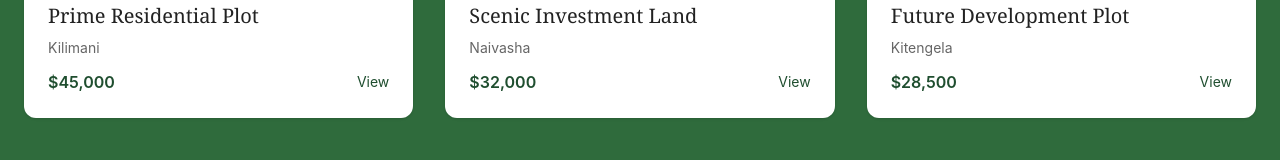
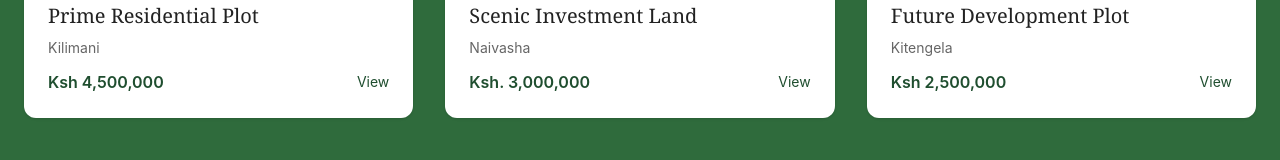
Before and after one commit to ngugilovesyou/RoyalRealty, a Next.js app in the folder client/: page / in a window 1280 px wide. Shown: the part 1866-2026 px from the top of the page. Built offline with nearby package versions, Linux system fonts and the light colour scheme.

Commit message:
updated image address

```diff
--- a/client/src/components/Featured.jsx
+++ b/client/src/components/Featured.jsx
@@ -9,7 +9,7 @@ const lands = [
     id: 1,
     title: "Prime Residential Plot",
     location: "Kilimani",
-    price: "$45,000",
+    price: "Ksh 4,500,000",
     image:
       "https://images.unsplash.com/photo-1500382017468-9049fed747ef?w=1200&q=80",
   },
@@ -17,7 +17,7 @@ const lands = [
     id: 2,
     title: "Scenic Investment Land",
     location: "Naivasha",
-    price: "$32,000",
+    price: "Ksh. 3,000,000",
     image:
       "https://images.unsplash.com/photo-1500534314209-a25ddb2bd429?w=1200&q=80",
   },
@@ -25,9 +25,9 @@ const lands = [
     id: 3,
     title: "Future Development Plot",
     location: "Kitengela",
-    price: "$28,500",
+    price: "Ksh 2,500,000",
     image:
-      "https://images.unsplash.com/photo-1493244040629-496f6d136cc3?w=1200&q=80",
+      "https://images.unsplash.com/photo-1500382017468-9049fed747ef?w=500&auto=format&fit=crop&q=60&ixlib=rb-4.1.0&ixid=M3wxMjA3fDB8MHxzZWFyY2h8Mnx8bGFuZHxlbnwwfHwwfHx8MA%3D%3D",
   },
 ];
 
```
